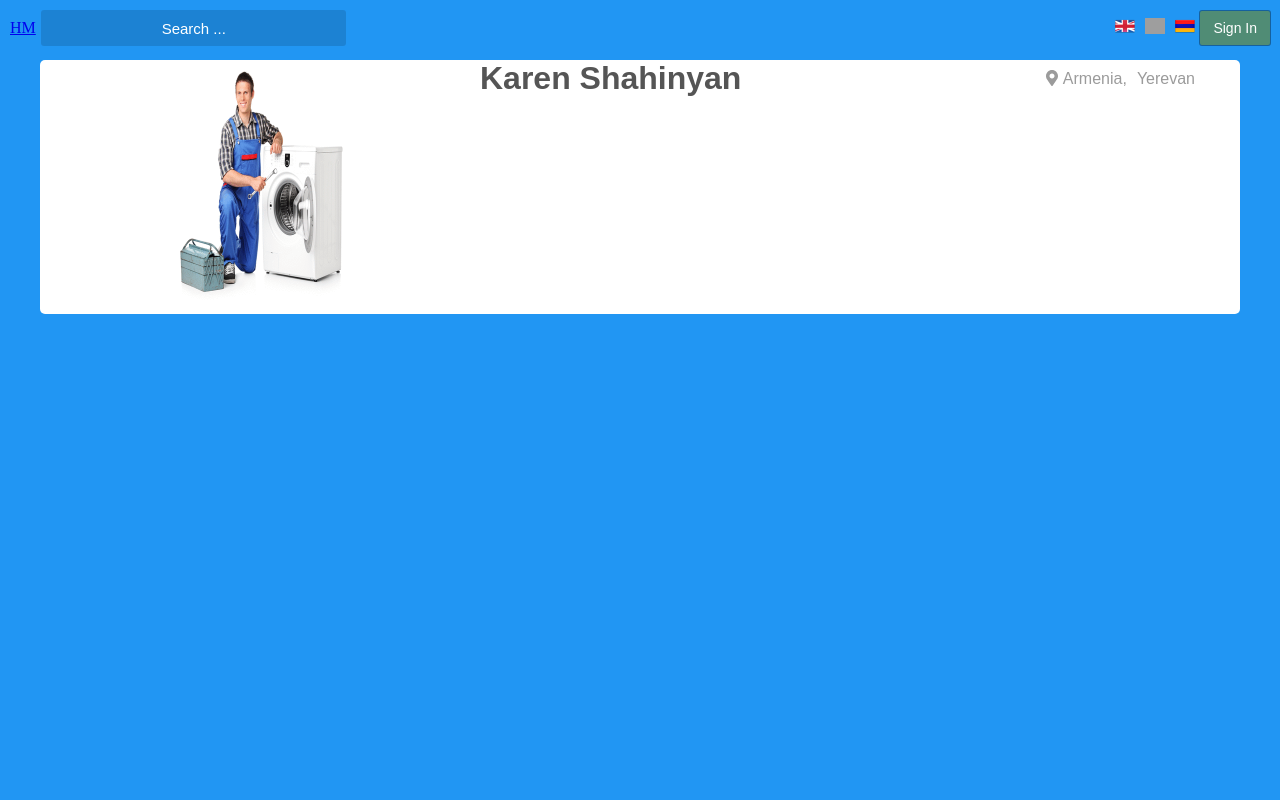
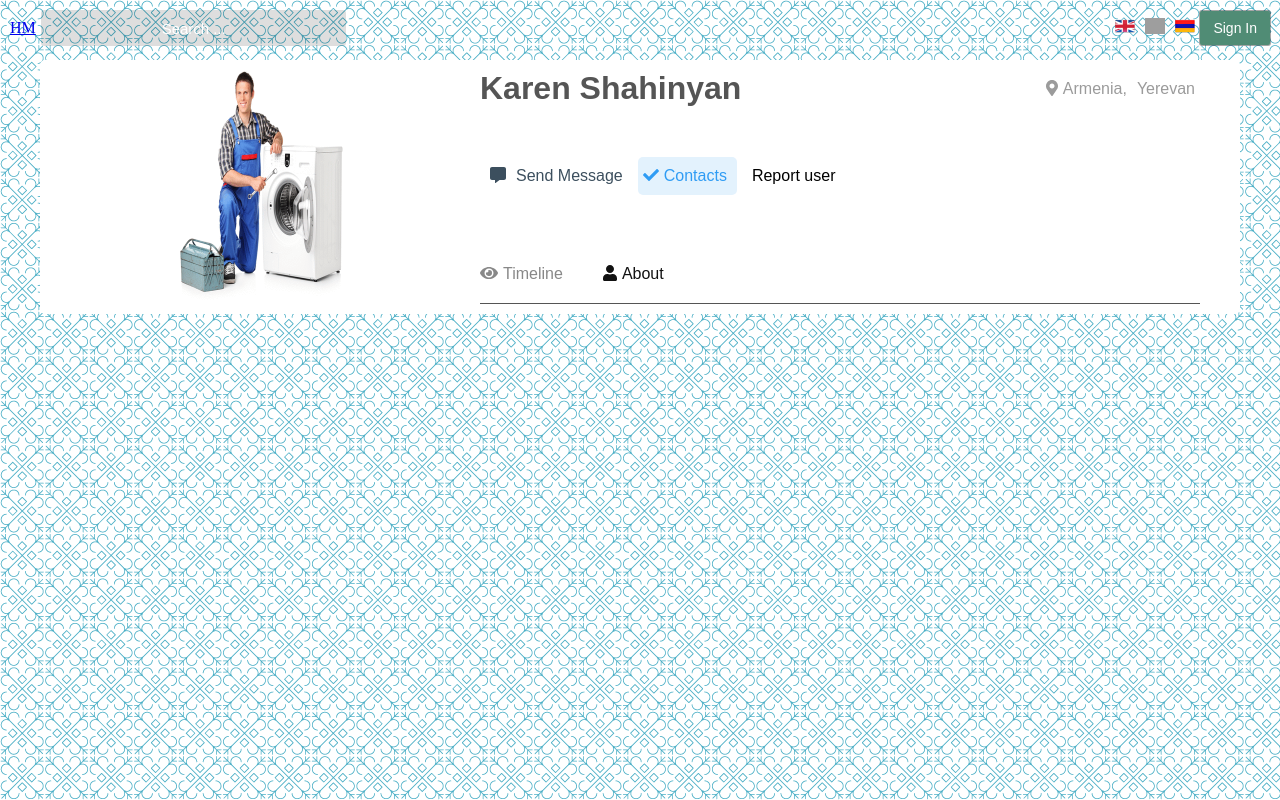
Before and after one commit to griarman/Home_Master_new, a React (Create React App) app: page /master in a window 1280 px wide. Built offline with nearby package versions, Linux system fonts and the light colour scheme; grey boxes are pictures that could not be loaded.

Commit message:
added master's page third part

```diff
--- a/src/components/master_info/master_info_css.js
+++ b/src/components/master_info/master_info_css.js
@@ -2,9 +2,11 @@
 // import createGlobalStyle from 'styled-components'
 
 export const GlobalStyle = createGlobalStyle`
-    *{ margin:0; }
+    *{
+        margin:0;
+    }
     body{
-        background: #2196F3;
+        background: url('images/morocco.png');
     }
 `;
 
--- a/src/components/master_info/right/index.js
+++ b/src/components/master_info/right/index.js
@@ -1,36 +1,32 @@
 import React from 'react';
-
-import { library } from '@fortawesome/fontawesome-svg-core';
-import { FontAwesomeIcon } from '@fortawesome/react-fontawesome';
-import { faMapMarkerAlt } from '@fortawesome/free-solid-svg-icons';
 
 import {
     Container,
-    NameTag,
-    FirstLine,
-    Country,
-    City,
-    GPS
 } from './right_css';
-
-library.add(faMapMarkerAlt);
+import PersonalDetails from'./personalDetails'
 
 export default function Right (props) {
     const { master,language } = props;
     const { master_page_data,master_description_data } = language;
     let city = findCity(master.city,master_page_data);
-    // console.log(language);
+    let contacts = (language.language === 'en')? 'Contacts' : (language.language === 'ru')? 'Контакты' : 'Կոնտակտներ';
+    let message = (language.language === 'en')? 'Send Message' : (language.language === 'ru')? 'Отправить сообщение' : 'ՈՒղղարկել նամակ';
+    let report = (language.language === 'en')? 'Report user' : (language.language === 'ru')? 'Пожаловаться на пользователя' : 'Բողոքարկել';
+    let timeLine  = (language.language === 'en')? 'Timeline' : (language.language === 'ru')? 'График' : 'Ժամանակացույցը';
+    let about = (language.language === 'en')? 'About' : (language.language === 'ru')? 'Информация' : 'Տեղեկատվություն';
     return (
         <Container>
-            <FirstLine>
-                <NameTag>{master.master_name} {master.master_surname}</NameTag>
-                <GPS>
-                    <FontAwesomeIcon icon="map-marker-alt" />
-                    <Country>{master_description_data.armenia},</Country>
-                    <City id={city.id}>{city.name}</City>
-                </GPS>
+            <PersonalDetails master={master}
+                             city={city}
+                             contacts={contacts}
+                             message={message}
+                             report={report}
+                             timeLine={timeLine}
+                             about={about}
+                             master_description_data={master_description_data}
 
-            </FirstLine>
+
+            />
         </Container>
     );
 }
--- /dev/null
+++ b/src/components/master_info/right/personalDetails/index.js
@@ -0,0 +1,60 @@
+import React from 'react';
+
+import { library } from '@fortawesome/fontawesome-svg-core';
+import { FontAwesomeIcon } from '@fortawesome/react-fontawesome';
+import { faMapMarkerAlt, faCommentAlt, faCheck, faUser, faEye } from '@fortawesome/free-solid-svg-icons';
+
+import {
+    NameTag,
+    FirstLine,
+    SecondLine,
+    ThirdLine,
+    Country,
+    Message,
+    SendMessage,
+    Contacts,
+    Report,
+    Text,
+    City,
+    GPS
+} from './personalDetails_css';
+
+library.add(faMapMarkerAlt, faCommentAlt, faCheck, faUser, faEye);
+
+export default function PersonalDetails (props) {
+    // let contacts = ()
+    const { master, master_description_data, city, contacts, message,report,timeLine,about } = props;
+    return (
+        <div>
+            <FirstLine>
+                <NameTag>{master.master_name} {master.master_surname}</NameTag>
+                <GPS>
+                    <FontAwesomeIcon icon="map-marker-alt" />
+                    <Country>{master_description_data.armenia},</Country>
+                    <City id={city.id}>{city.name}</City>
+                </GPS>
+            </FirstLine>
+            <SecondLine>
+                <Message>
+                    <FontAwesomeIcon icon="comment-alt" />
+                    <SendMessage>{message}</SendMessage>
+                </Message>
+                <Contacts>
+                    <FontAwesomeIcon icon="check" />
+                    <Text>{contacts}</Text>
+                </Contacts>
+                <Report>{report}</Report>
+            </SecondLine>
+            <ThirdLine>
+                <div>
+                    <FontAwesomeIcon icon="eye" />
+                    <Text>{timeLine}</Text>
+                </div>
+                <div>
+                    <FontAwesomeIcon icon="user" />
+                    <Text>{about}</Text>
+                </div>
+            </ThirdLine>
+        </div>
+    );
+}
--- /dev/null
+++ b/src/components/master_info/right/personalDetails/personalDetails_css.js
@@ -0,0 +1,92 @@
+import styled from 'styled-components';
+
+export const Container = styled.div`
+    font-family: Arial;
+    width: 60%;
+`;
+export const NameTag = styled.h1`
+    color: #555;
+`;
+
+export const FirstLine = styled.div`
+    display: flex;
+    flex-direction: row;
+    justify-content: space-between;
+    align-items: center;
+    margin: 10px 0;
+`;
+export const SecondLine = styled.div`
+    margin-top: 50px;
+    display: flex;
+    flex-direction: row;
+`;
+export const GPS = styled.div`
+    display: flex;
+    flex-direction: row;
+    justify-content: space-around;
+    color: #9B9B9B;
+`;
+export const Country = styled.div`margin: 0 5px`;
+export const City = styled.div`margin: 0 5px`;
+const Template = styled.div`
+    padding: 10px 5px;
+    border-radius: 5px;
+    cursor: pointer;
+    margin: 0 5px;
+`;
+export const Message = styled(Template)`
+    display:flex;
+    flex-direction: row;
+    color: #3C4F5E;
+
+    :hover{
+        background: silver;
+    }
+`;
+export const Contacts = styled(Template)`
+    color: #2F9CF4;
+    background: #E3F2FD;
+
+`;
+export const Report = styled(Template)`
+    :hover{
+        text-decoration: underline;
+    }
+`;
+export const Text = styled.span` margin: 0 5px;`;
+export const SendMessage = styled.div` margin-left: 10px; `;
+
+export const ThirdLine = styled(SecondLine)`
+    width: 100%;
+    border-bottom: 1px solid #555;
+    display: flex;
+    flex-direction: row;
+    box-sizing: border-box;
+
+    div{
+        padding: 20px 0;
+        cursor: pointer;
+        position: relative;
+        box-sizing: border-box;
+        :hover{
+            :after{
+                content: '';
+                position: absolute;
+                border-bottom: 2px solid #2196F3;
+                top: 58px;
+                left: 0;
+                width: 100%;
+            }
+        }
+    }
+
+    div:first-of-type{
+        color: #888;
+        margin-right:10px;
+    }
+
+    div:last-of-type{
+        color: #111;
+        margin-left: 25px;
+    }
+`;
--- a/src/components/master_info/right/right_css.js
+++ b/src/components/master_info/right/right_css.js
@@ -4,21 +4,3 @@
     font-family: Arial;
     width: 60%;
 `;
-export const NameTag = styled.h1`
-    color: #555;
-`;
-
-export const FirstLine = styled.div`
-    display: flex;
-    flex-direction: row;
-    justify-content: space-between;
-    align-items: center;
-`;
-export const GPS = styled.div`
-    display:flex;
-    flex-direction: row;
-    justify-content:space-around;
-    color:#9B9B9B
-`;
-export const Country = styled.div`margin: 0 5px`;
-export const City = styled.div`margin: 0 5px`;
--- a/src/components/master_page/masters/master/master_css.js
+++ b/src/components/master_page/masters/master/master_css.js
@@ -2,18 +2,13 @@
 import {Link} from 'react-router-dom'
 
 export const MasterTag = styled.div`
-    // max-width: 1200px;
     min-width: 300px;
     width: 30%;
-    margin: 15px ;
+    margin: 0 15px 30px;
     display:flex;
     flex-direction: row;
     justify-content: space-around;
     min-height: 200px;
-    // max-height: 400px;
-    // background: url(master_background.png);
-    // background-size: cover;
-    // box-shadow: 0 0 5px 0 silver;
     background: rgba(250,250,250,.4);
     padding: 20px 0;
     display: flex;
@@ -33,10 +28,6 @@
     border-radius: 50%
 `;
 export const PersonalData = styled.div`
-    // display:flex;
-    // width: 700px;
-    // flex-direction:column;
-    // justify-content: space-around;
     text-align: center
 `;
 export const Info = styled.div`
@@ -45,18 +36,6 @@
 `;
 
 export const Description = styled.div`
-    // border:3px solid rgba(0,0,0,.7);
-    // border-radius: 15px;
-    // color:#fff;
-    // font-size: 16px;
-    // align-self:flex-end;
-    // width:80%;
-    // margin: 10px auto;
-    // line-height: 18px;
-    // text-align: justify;
-    // padding: 20px;
-    // box-sizing:border-box;
-    // background: linear-gradient(0deg,silver,grey);
     padding: 20px;
 `;
 
```
Also changed, not shown: public/images/morocco.png (added).
